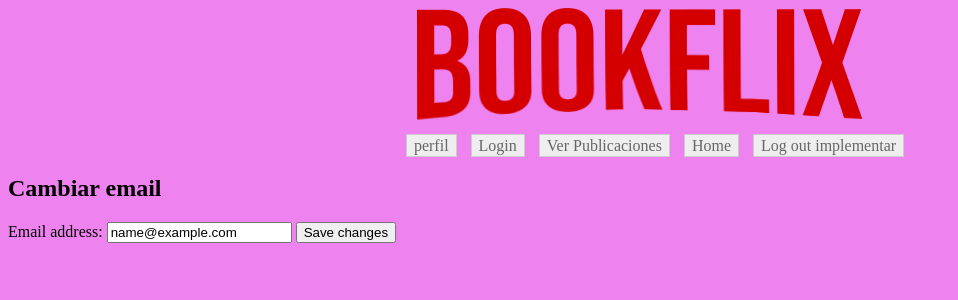
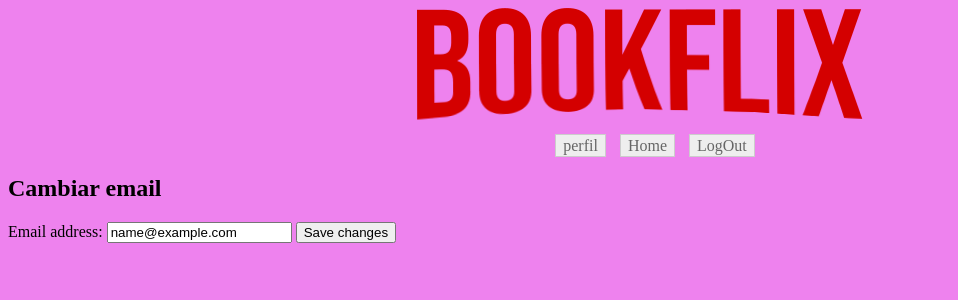
Before and after one commit to JulianMarsal/nuevoBookflix, a Django app: page /cambiar_email/ in a window 1280 px wide. Shown: the top 300 px of the page, without its empty margins (0-958 px from the left). Run offline with Django 3.2, Linux system fonts and the light colour scheme; the visitor is signed in with stand-in values (Sample User, id 1).

Commit message:
Update barra.html

```diff
--- a/bookflix/templates/bookflix/barra.html
+++ b/bookflix/templates/bookflix/barra.html
@@ -29,18 +29,23 @@
 </head>
 
 <body style="background-color:violet;" >
+
       <div align="center">
     <img src="{% static 'bookflix.png' %}" alt="fondo" >
     </div>
 
     <div id="navegador">
+      {% if request.user.is_active %}
          <ul>
             <li><a href="/perfil">perfil</a></li>
+            <li><a href="/ ">Home</a></li>
+            <li><a href="/logout">LogOut</a></li>
+         </ul>
+      {% else %}
+         <ul>
             <li><a href="/login">Login</a></li>
-         <li><a href="/publicaciones">Ver Publicaciones</a></li>
-         <li><a href="/ ">Home</a></li>
-         <li> <a href="/login">Log out implementar </a></li>
          </ul>
+      {% endif %}
       </div>
 </body>
 </html>
```
Lines whose indentation alone changed are shown as unchanged.
